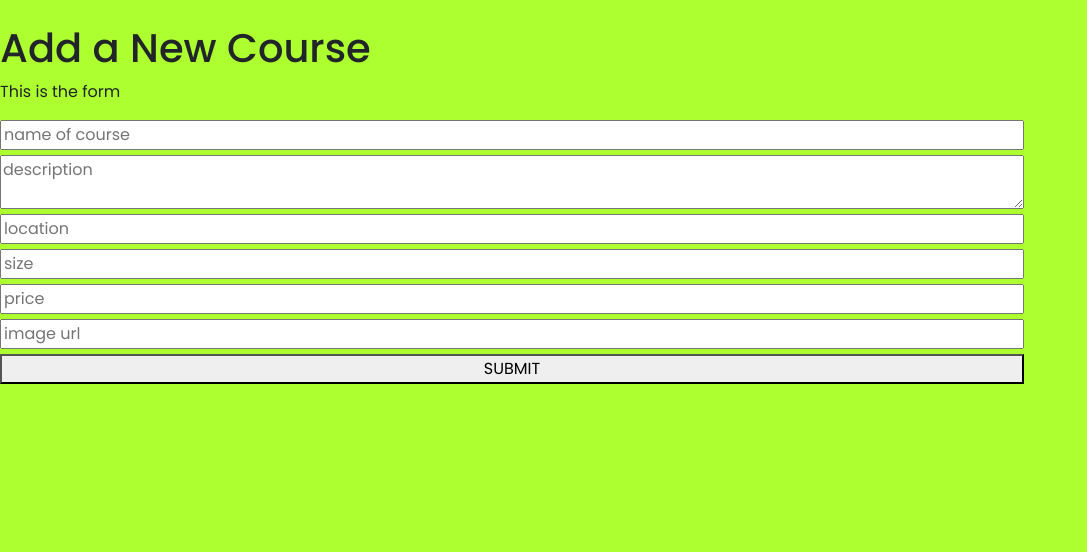
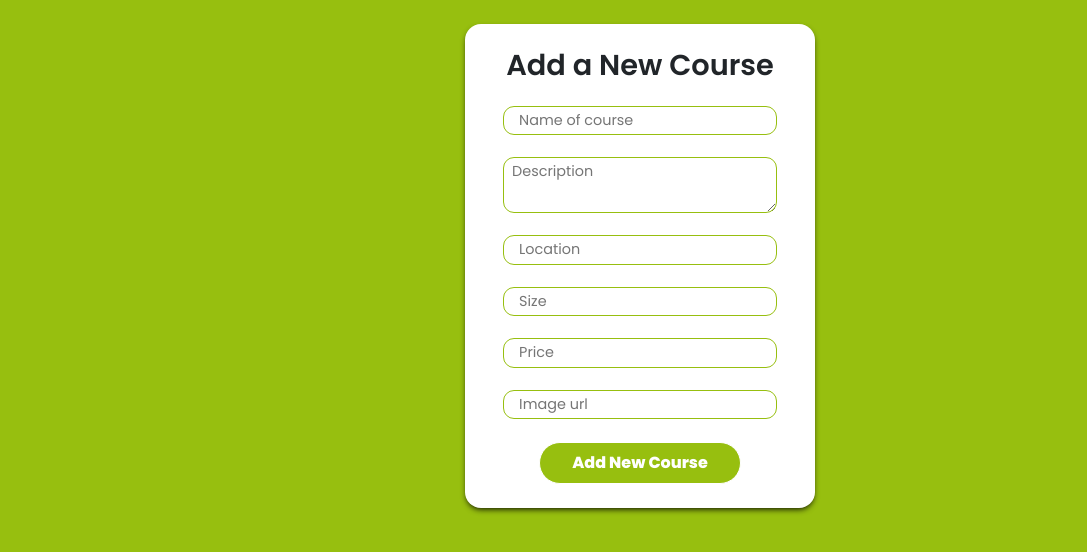
Before and after one commit to BenjaminSemah/capstone-front-end, a React (Create React App) app: page /add-course in a window 1280 px wide. Shown: the top 552 px of the page, without its empty margins (0-1087 px from the left). Built offline with nearby package versions, Linux system fonts and the light colour scheme.

Commit message:
Add logic for submitting data to backend

```diff
--- a/src/components/AddCourseForm.js
+++ b/src/components/AddCourseForm.js
@@ -1,6 +1,10 @@
 import React, { useState } from 'react';
+import { useDispatch } from 'react-redux';
+import { addCourse } from '../redux/coursesSlice';
 
 export default function AddCourseForm() {
+  const dispatch = useDispatch();
+
   const [courseData, setCourseData] = useState(
     {
       name: '',
@@ -24,58 +28,68 @@ export default function AddCourseForm() {
 
   const handleFormSubmit = (event) => {
     event.preventDefault();
-    console.log(courseData);
+    dispatch(addCourse(courseData));
   };
 
   return (
     <>
-      <p>This is the form</p>
       <form
         className="addCourse--form"
         onSubmit={handleFormSubmit}
       >
         <input
+          className="form--input"
           type="text"
-          placeholder="name of course"
+          placeholder="Name of course"
           name="name"
           onChange={handleFormChange}
           value={courseData.name}
         />
         <textarea
-          placeholder="description"
+          className="form--input form--desc"
+          placeholder="Description"
           name="description"
           onChange={handleFormChange}
           value={courseData.description}
         />
         <input
+          className="form--input"
           type="text"
-          placeholder="location"
+          placeholder="Location"
           name="location"
           onChange={handleFormChange}
           value={courseData.location}
         />
         <input
+          className="form--input"
           type="text"
-          placeholder="size"
+          placeholder="Size"
           name="size"
           onChange={handleFormChange}
           value={courseData.size}
         />
         <input
+          className="form--input"
           type="text"
-          placeholder="price"
+          placeholder="Price"
           name="price"
           onChange={handleFormChange}
           value={courseData.price}
         />
         <input
+          className="form--input"
           type="text"
-          placeholder="image url"
+          placeholder="Image url"
           name="image"
           onChange={handleFormChange}
           value={courseData.image}
         />
-        <button type="submit">SUBMIT</button>
+        <button
+          className="submit--btn"
+          type="submit"
+        >
+          Add New Course
+        </button>
       </form>
     </>
   );
--- a/src/pages/addCourse/AddCourse.css
+++ b/src/pages/addCourse/AddCourse.css
@@ -1,10 +1,66 @@
 body {
-  background-color: greenyellow;
+  background-color: #97bf0f;
+}
+
+.add--course {
+  margin: 0 auto;
+  width: 80%;
+  max-width: 350px;
+  background-color: white;
+  border-radius: 1rem;
+  box-shadow: 0 3px 6px -2px black;
+  color: var(--black);
+  display: flex;
+  flex-direction: column;
+  gap: 1rem;
+  padding: 1.5rem;
+  width: min(90%,25rem);
+}
+
+.add--title {
+  text-align: center;
+  font-weight: 600;
+  font-size: 1.8rem;
 }
 
 .addCourse--form {
+  align-items: center;
+  background-color: #fff;
   display: flex;
   flex-direction: column;
-  gap: 5px;
-  width: 80%;
+  gap: 1.5rem;
 }
+
+.form--input {
+  width: 90%;
+  border-radius: 10px;
+  outline: 1px solid #97bf0f;
+  border: none;
+  padding: 3px;
+}
+
+::placeholder {
+  font-size: 0.9rem;
+  padding-left: 5px;
+}
+
+input[type=text] {
+  font-size: 0.9rem;
+  padding-left: 10px;
+}
+
+.submit--btn {
+  background-color: #97bf0f;
+  border: 1px solid #fff;
+  border-radius: 2rem;
+  color: #fff;
+  cursor: pointer;
+  font-weight: 700;
+  padding: 0.5rem 2rem;
+  text-align: center;
+}
+
+.submit--btn:active {
+  background-color: green;
+  transition: all .3s ease-in-out;
+}
--- a/src/pages/addCourse/AddCourse.js
+++ b/src/pages/addCourse/AddCourse.js
@@ -5,8 +5,10 @@ import './AddCourse.css';
 export default function AddCourse() {
   return (
     <>
-      <h1>Add a New Course</h1>
-      <AddCourseForm />
+      <div className="add--course">
+        <h1 className="add--title">Add a New Course</h1>
+        <AddCourseForm />
+      </div>
     </>
   );
 }
--- a/src/redux/coursesSlice.js
+++ b/src/redux/coursesSlice.js
@@ -1,6 +1,8 @@
 /* eslint-disable no-param-reassign */
 import { createSlice, createAsyncThunk } from '@reduxjs/toolkit';
 import axios from 'axios';
+
+const apiURL = 'http://localhost:3000/api/courses';
 
 const initialState = {
   loading: false,
@@ -11,6 +13,25 @@ const initialState = {
 export const fetchCourses = createAsyncThunk('course/fetchCourses', () => axios
   .get('http://localhost:3000/api/courses')
   .then((response) => response.data));
+
+export const addCourse = createAsyncThunk('/courses/addCourse', async (course) => {
+  const response = await fetch(apiURL, {
+    method: 'POST',
+    mode: 'cors',
+    cache: 'no-cache',
+    credentials: 'same-origin',
+    headers: {
+      'Content-Type': 'application/json',
+    },
+    redirect: 'follow',
+    referrerPolicy: 'no-referrer',
+    body: JSON.stringify(course),
+  });
+
+  const result = await response.json();
+
+  return result;
+});
 
 const courseSlice = createSlice({
   name: 'course',
```
